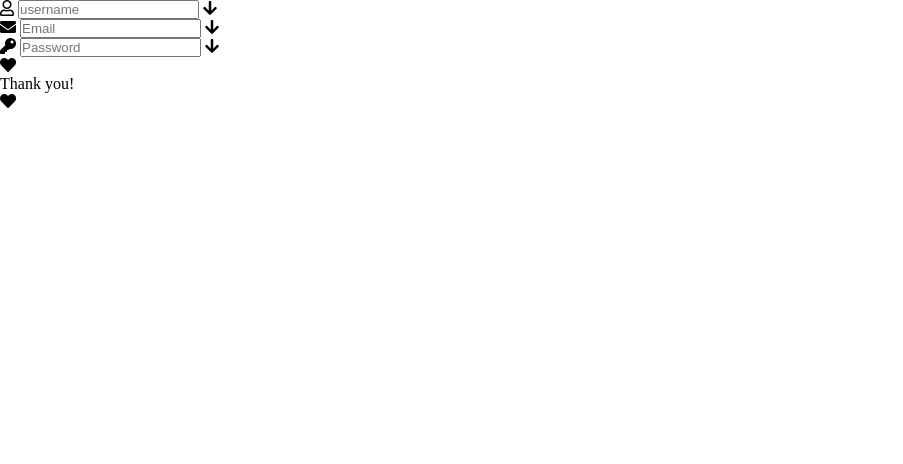
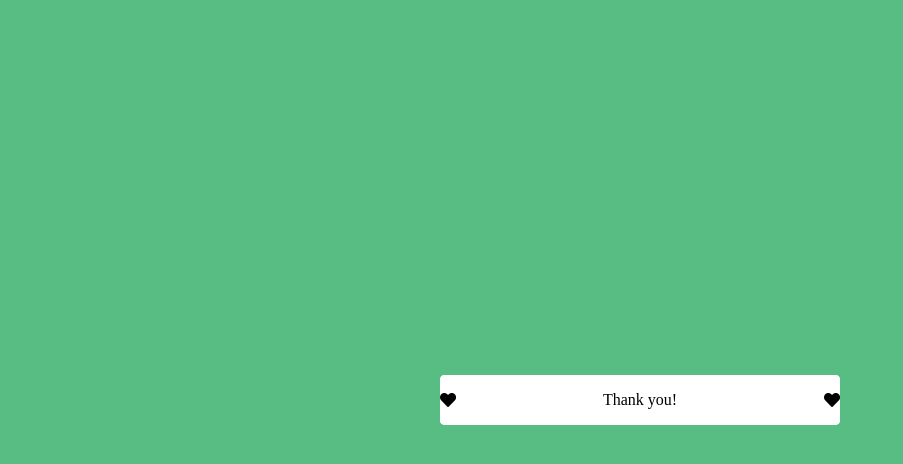
Before and after one commit to muhammedrishadpe/Form_Animation, a plain HTML site: page index.html in a window 1280 px wide. Shown: the whole page, without its empty margins (0-903 px from the left). Drawn offline with Linux system fonts and the light colour scheme.

Commit message:
updated css

```diff
--- a/style.css
+++ b/style.css
@@ -3,3 +3,29 @@
     box-sizing: border-box;
     padding: 0;
 }
+
+body {
+    height: 100vh;
+    display: flex;
+    background-color: rgb(87, 189, 130);
+    transition: background 0.5s ease;
+}
+
+.field-name,
+.field-email,
+.field-password,
+.field-finish {
+    position: absolute;
+    top: 50%;
+    left: 50%;
+    transform: translate(-50%, -50%);
+    background: white;
+    height: 50px;
+    width: 400px;
+    display: flex;
+    justify-content: space-between;
+    align-items: center;
+    border-radius: 5px;
+    transition: all 0.5s ease;
+
+}
```
